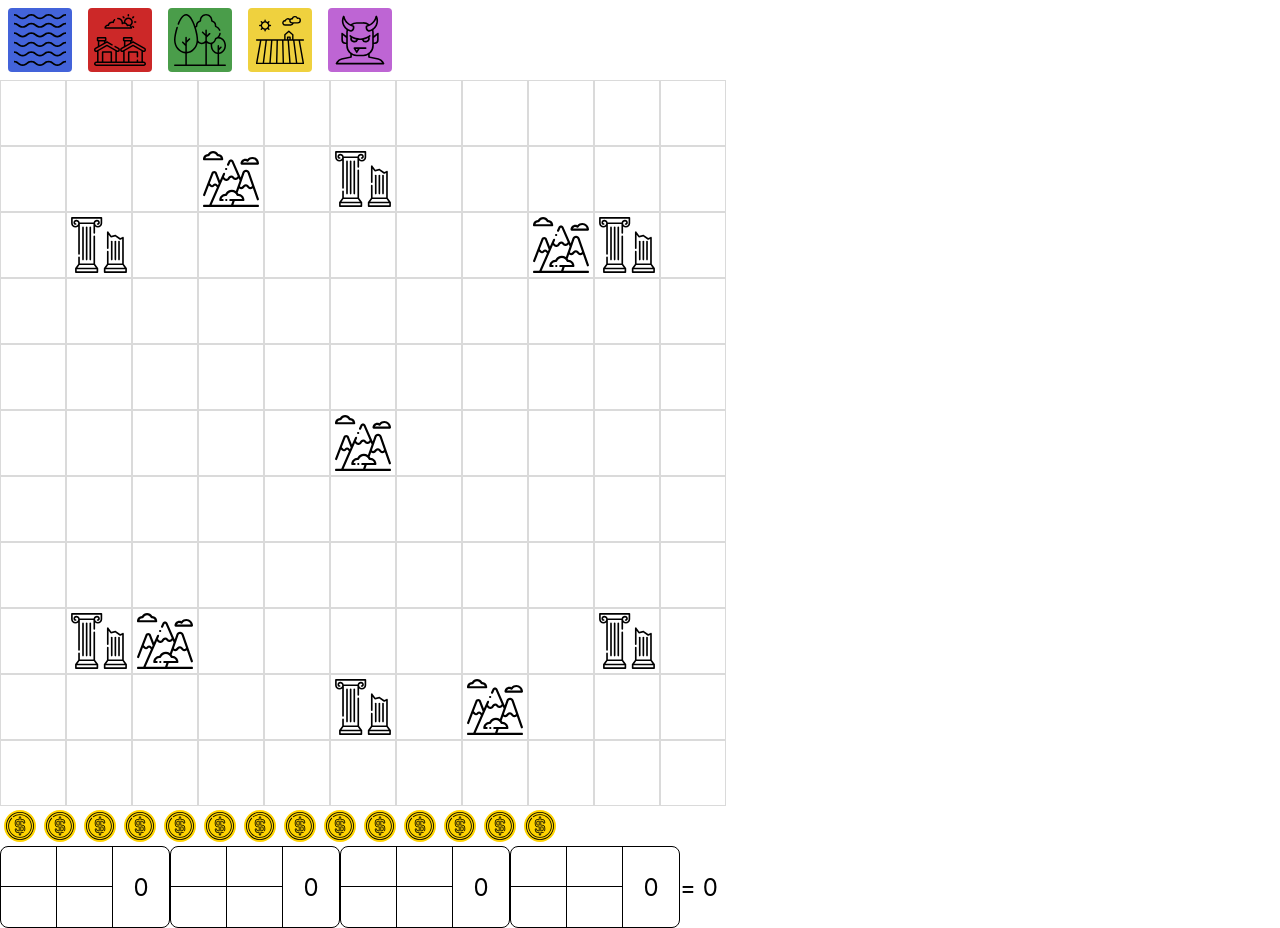
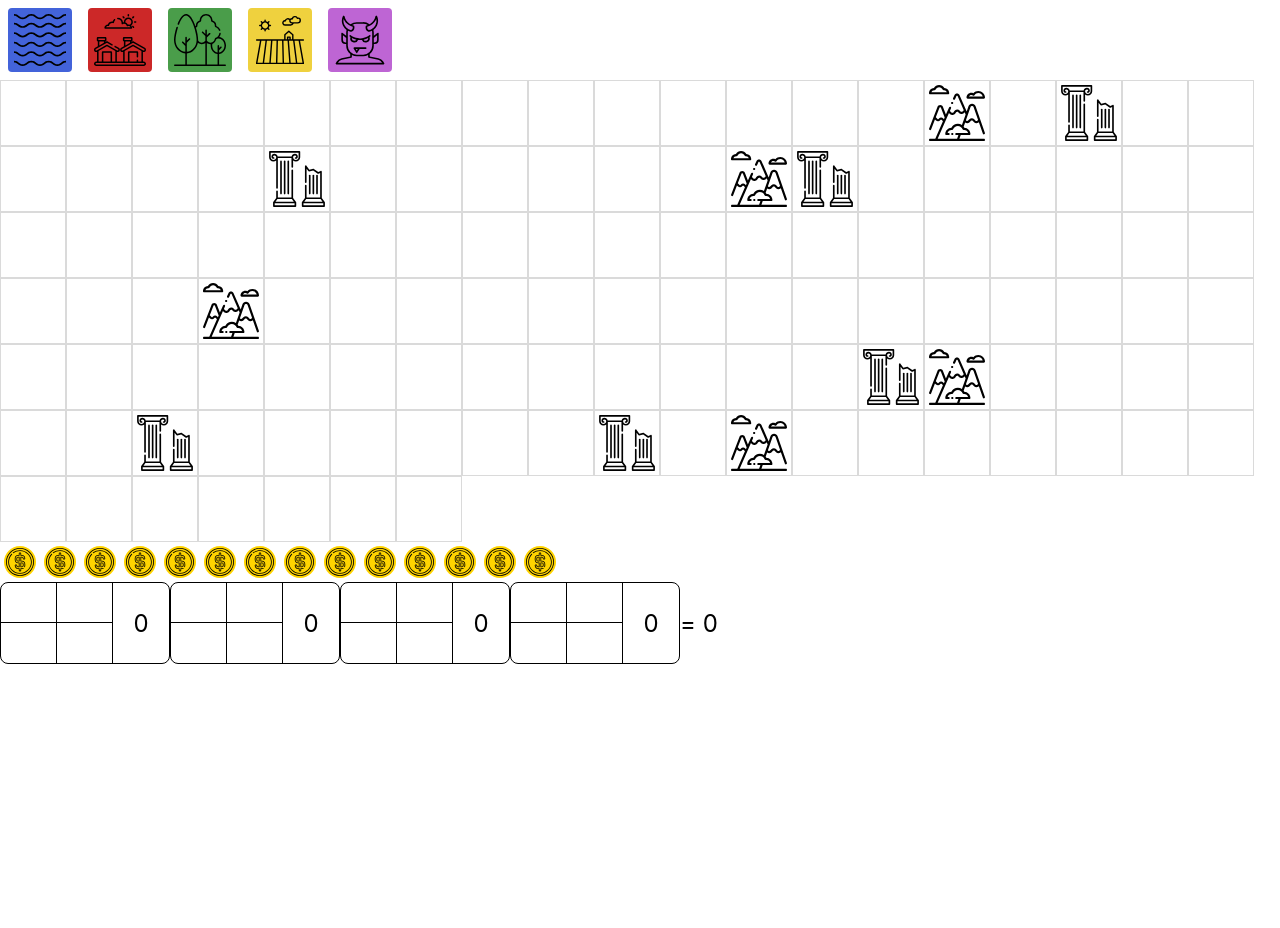
Before and after one commit to thedevpunk/der-kartograph, a React (Create React App) app: page / in a window 1280 px wide. After the commit the page ends 800 px from the top, so only its background shows below. Built offline with nearby package versions, Linux system fonts and the light colour scheme.

Commit message:
Changed the way tiles are organizes to a more perfomant one

```diff
--- a/src/App.tsx
+++ b/src/App.tsx
@@ -1,5 +1,5 @@
 import React, { useEffect, useState } from 'react';
-import { areasData, tilesData } from './data/defaults';
+import { areasData, map as initialMap } from './data/defaults';
 import { IArea } from './models/area';
 import { ITile } from './models/tile';
 import styles from './App.module.css';
@@ -7,20 +7,21 @@ import { AreaSelection } from './components/AreaSelection';
 import { Map } from './components/Map';
 import { CoinStrip } from './components/CoinStrip';
 import { Points } from './components/Points';
+import { EAreaType } from './models/areaType';
 
 function App() {
   const initializeAreaButtons = (): IArea[] => {
     return areasData.filter(e => e.name !== 'empty' && e.name !== 'mountains' && e.name !== 'ruins' && e.name !== 'valley');
   }
 
-  const [tiles, setTiles] = useState<ITile[][]>(tilesData);
+  const [tiles, setTiles] = useState<EAreaType[]>(initialMap);
   const [areaButtons, setAreaButtons] = useState<IArea[]>(initializeAreaButtons);
   const [selectedArea, setSelectedArea] = useState<IArea | null>(null);
   const [coins, setCoins] = useState(0);
 
   useEffect(() => {
     const tilesStringFromLocalStorage = localStorage.getItem('tiles');
-    tilesStringFromLocalStorage ? setTiles(JSON.parse(tilesStringFromLocalStorage)) : setTiles(tilesData);
+    tilesStringFromLocalStorage ? setTiles(JSON.parse(tilesStringFromLocalStorage)) : setTiles(initialMap);
 
     const coinsStringFromLocalStorage = localStorage.getItem('coins');
     coinsStringFromLocalStorage ? setCoins(parseInt(coinsStringFromLocalStorage)) : setCoins(0);
@@ -35,28 +36,15 @@ function App() {
     setCoins(value);
   }
 
-  const handleMarkTile = (id: string) => {
+  const handleMarkTile = (idx: number) => {
+
+    if(!selectedArea) {
+      return;
+    }
 
     const tilesTemp = [...tiles];
+    tilesTemp[idx] = tilesTemp[idx] == selectedArea.type ? EAreaType.Empty : selectedArea.type;
 
-    for (let i = 0; i < tilesTemp.length; i++) {
-      const rowTemp = tilesTemp[i];
-
-      for (let j = 0; j < rowTemp.length; j++) {
-        const tileTemp = rowTemp[j];
-
-        if (tileTemp.id === id) {
-          if (tileTemp.area.name === 'mountains' || tileTemp.area.name === 'valley') {
-            return;
-          }
-
-          const tileIndex = rowTemp.indexOf(tileTemp);
-          const areaToApply = selectedArea && selectedArea.type != tileTemp.area.type ? selectedArea : areasData.find(e => e.name === 'empty')!;
-          rowTemp[tileIndex] = { ...tileTemp, area: areaToApply };
-          break;
-        }
-      }
-    }
     setTiles([...tilesTemp]);
   }
 
--- a/src/components/Map.module.css
+++ b/src/components/Map.module.css
@@ -1,6 +1,7 @@
 .map {
   display: flex;
-  flex-direction: column;
+  flex-direction: row;
+  flex-wrap: wrap;
 }
 
 .row {
--- a/src/components/Map.tsx
+++ b/src/components/Map.tsx
@@ -1,27 +1,25 @@
 import React from 'react';
+import { EAreaType } from '../models/areaType';
 import { ITile } from '../models/tile';
 import styles from './Map.module.css';
+import { getAreaByType } from '../data/defaults';
 
 interface IProps {
-  tiles: ITile[][];
-  markTile: (id: string) => void;
+  tiles: EAreaType[];
+  markTile: (idx: number) => void;
 }
 
 export const Map: React.FC<IProps> = ({ tiles, markTile }) => {
   return (
     <div className={styles.map}>
-      {tiles.map(row => (
-        <div key={row.map(e => e.id).join('-')} className={styles.row}>
-          {row.map(tile => (
-            <div
-              key={tile.id}
-              className={styles.tile}
-              style={{ backgroundColor: tile.area.color }}
-              onClick={() => markTile(tile.id)}
-            >
-              {tile.area.name !== 'empty' && <img src={tile.area.image} />}
-            </div>
-          ))}
+      {tiles.map((tile, index) => (
+        <div
+          key={index}
+          className={styles.tile}
+          onClick={() => markTile(index)}
+          style={{backgroundColor: getAreaByType(tile)?.color}}
+        >
+          {tile !== EAreaType.Empty && <img src={getAreaByType(tile)!.image} />}
         </div>
       ))}
     </div>
--- a/src/data/defaults.ts
+++ b/src/data/defaults.ts
@@ -2,6 +2,13 @@ import { ITile } from "../models/tile";
 import { v4 as uuidv4 } from 'uuid';
 import { EAreaType } from "../models/areaType";
 import { IArea } from "../models/area";
+import { create } from "domain";
+
+export const getAreaByType = (type: EAreaType): IArea | null => {
+  const area = areasData.find(area => area.type === type);
+
+  return area ? area : null;
+}
 
 export const areasData: IArea[] = [
   {
@@ -69,78 +76,27 @@ export const areasData: IArea[] = [
   }
 ];
 
-const predefinedAreas = [
-  {
-    row: 1,
-    column: 3,
-    type: areasData.find(e => e.type === EAreaType.Mountains)!
-  },
-  {
-    row: 1,
-    column: 5,
-    type: areasData.find(e => e.type === EAreaType.Ruins)!
-  },
-  {
-    row: 2,
-    column: 1,
-    type: areasData.find(e => e.type === EAreaType.Ruins)!
-  },
-  {
-    row: 2,
-    column: 8,
-    type: areasData.find(e => e.type === EAreaType.Mountains)!
-  },
-  {
-    row: 2,
-    column: 9,
-    type: areasData.find(e => e.type === EAreaType.Ruins)!
-  },
-  {
-    row: 5,
-    column: 5,
-    type: areasData.find(e => e.type === EAreaType.Mountains)!
-  },
-  {
-    row: 8,
-    column: 1,
-    type: areasData.find(e => e.type === EAreaType.Ruins)!
-  },
-  {
-    row: 8,
-    column: 2,
-    type: areasData.find(e => e.type === EAreaType.Mountains)!
-  },
-  {
-    row: 8,
-    column: 9,
-    type: areasData.find(e => e.type === EAreaType.Ruins)!
-  },
-  {
-    row: 9,
-    column: 5,
-    type: areasData.find(e => e.type === EAreaType.Ruins)!
-  },
-  {
-    row: 9,
-    column: 7,
-    type: areasData.find(e => e.type === EAreaType.Mountains)!
-  },
-]
+const createMap = (): EAreaType[] => {
+  const map = new Array<EAreaType>(121);
 
-export const tilesData = (): ITile[][] => {
-  const tiles: ITile[][] = [];
+  for (let i = 0; i < map.length; i++) {
+    map[i] = EAreaType.Empty;
+  }
 
-  for (let i = 0; i < 11; i++) {
-    tiles[i] = [];
+  map[14] = EAreaType.Mountains;
+  map[30] = EAreaType.Mountains;
+  map[60] = EAreaType.Mountains;
+  map[90] = EAreaType.Mountains;
+  map[106] = EAreaType.Mountains;
 
-    for (let j = 0; j < 11; j++) {
-      const predefined = predefinedAreas.find(e => e.row === i && e.column === j);
+  map[16] = EAreaType.Ruins;
+  map[23] = EAreaType.Ruins;
+  map[31] = EAreaType.Ruins;
+  map[89] = EAreaType.Ruins;
+  map[97] = EAreaType.Ruins;
+  map[104] = EAreaType.Ruins;
 
-      tiles[i][j] = {
-        id: uuidv4(),
-        area: predefined  ? predefined.type :  areasData.find(e => e.type === EAreaType.Empty)!
-      }
-    }
-  }
-  return tiles;
+  return map;
 }
+
+export const map: EAreaType[] = createMap();
```
